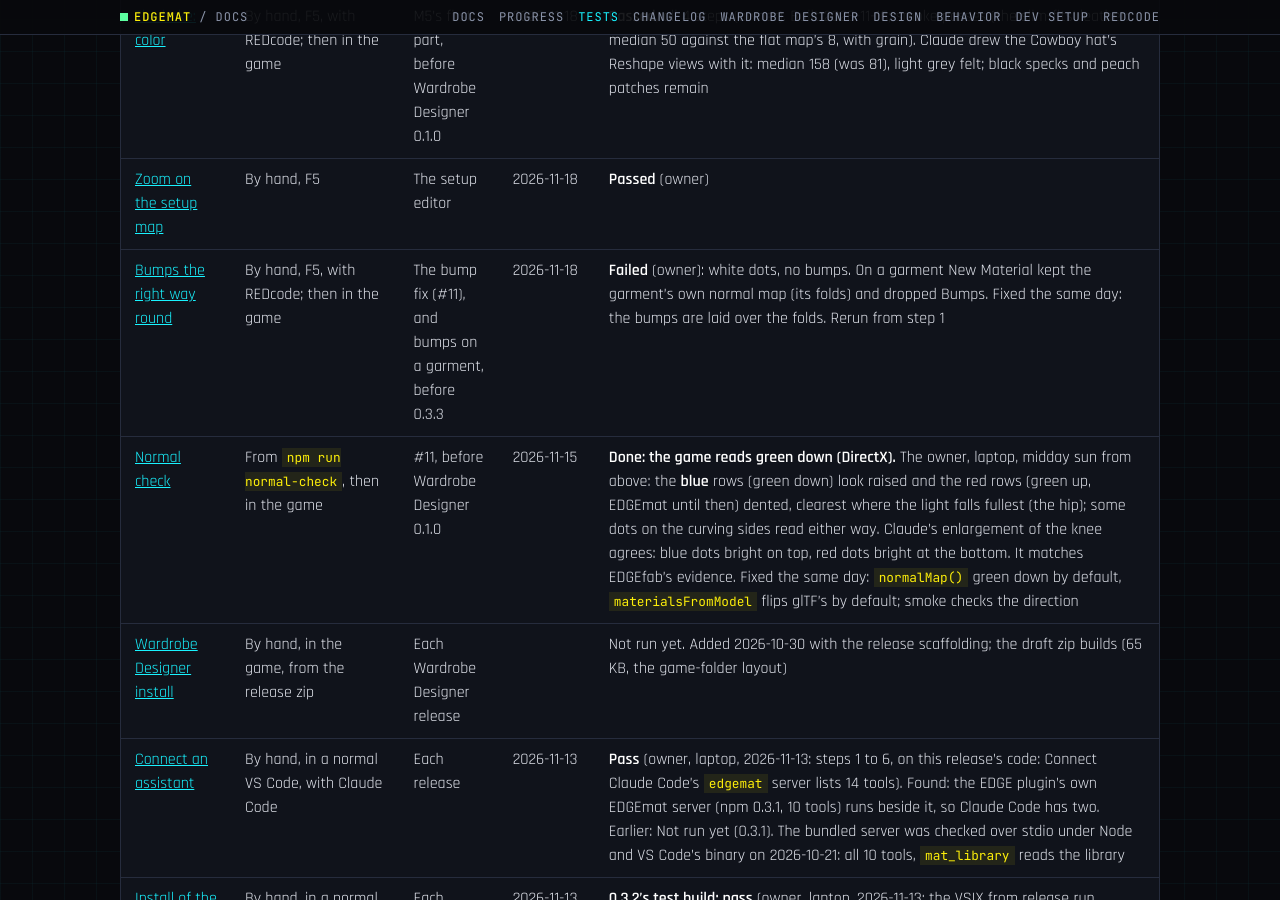
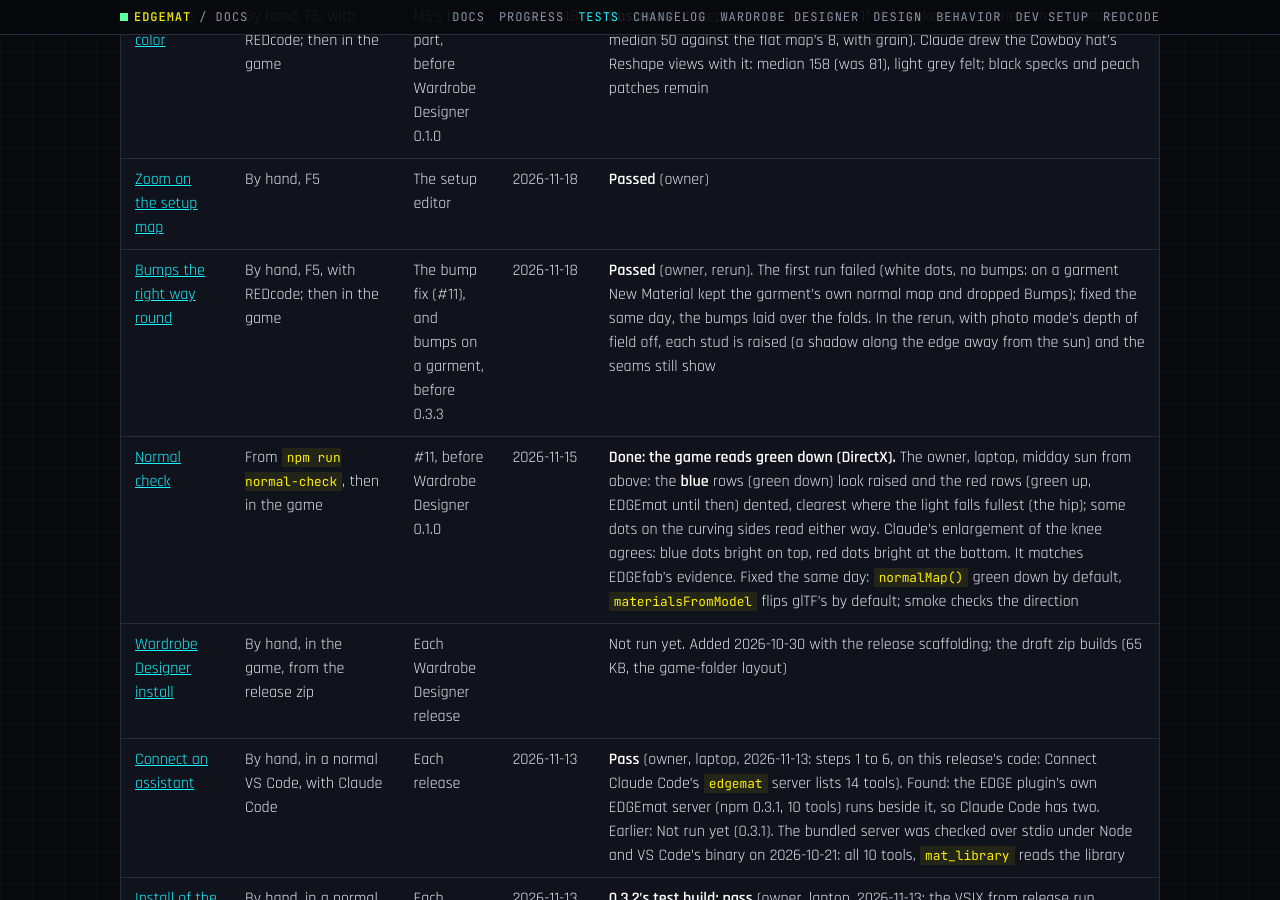
Before and after one commit to Edgemodders/EDGEmat, a Jekyll site: the page built from docs/testing.md, in a window 1280 px wide and 900 px high, scrolled down 5421 px. Built offline with Jekyll 4.4.1, drawn with Linux system fonts in a browser that asks for light colours; our own code applies the rules of GitHub Pages for plain Markdown files; some of the changed text lies outside the part shown.

Commit message:
Testing: Bumps the right way round passed on the rerun (raised studs on the slim-fits); depth of field off for close-ups
Co-Authored-By: Claude Opus 5.5 <noreply@anthropic.com>

```diff
--- a/docs/testing.md
+++ b/docs/testing.md
@@ -45,7 +45,7 @@ Last updated 2026-10-26.
 | [Reshape with the game's materials](#reshape-with-the-games-materials) | From `node scripts/reshape-check.mjs` (no credits: the hat made in the Reshape and keys test), then in the game | W3, before Wardrobe Designer 0.1.0 | | Not run yet. Built 2026-11-17; Claude's fitted picture shows the felt and brim in the game's materials, the band all the way round and the buckle in front |
 | [The bake: color](#the-bake-color) | By hand, F5, with REDcode; then in the game | M5's first part, before Wardrobe Designer 0.1.0 | 2026-11-18 | **Passed**, all 4 steps (owner). Built 2026-11-16; smoke passes (the slim-fits' leather: median 50 against the flat map's 8, with grain). Claude drew the Cowboy hat's Reshape views with it: median 158 (was 81), light grey felt; black specks and peach patches remain |
 | [Zoom on the setup map](#zoom-on-the-setup-map) | By hand, F5 | The setup editor | 2026-11-18 | **Passed** (owner) |
-| [Bumps the right way round](#bumps-the-right-way-round) | By hand, F5, with REDcode; then in the game | The bump fix (#11), and bumps on a garment, before 0.3.3 | 2026-11-18 | **Failed** (owner): white dots, no bumps. On a garment New Material kept the garment's own normal map (its folds) and dropped Bumps. Fixed the same day: the bumps are laid over the folds. Rerun from step 1 |
+| [Bumps the right way round](#bumps-the-right-way-round) | By hand, F5, with REDcode; then in the game | The bump fix (#11), and bumps on a garment, before 0.3.3 | 2026-11-18 | **Passed** (owner, rerun). The first run failed (white dots, no bumps: on a garment New Material kept the garment's own normal map and dropped Bumps); fixed the same day, the bumps laid over the folds. In the rerun, with photo mode's depth of field off, each stud is raised (a shadow along the edge away from the sun) and the seams still show |
 | [Normal check](#normal-check) | From `npm run normal-check`, then in the game | #11, before Wardrobe Designer 0.1.0 | 2026-11-15 | **Done: the game reads green down (DirectX).** The owner, laptop, midday sun from above: the **blue** rows (green down) look raised and the red rows (green up, EDGEmat until then) dented, clearest where the light falls fullest (the hip); some dots on the curving sides read either way. Claude's enlargement of the knee agrees: blue dots bright on top, red dots bright at the bottom. It matches EDGEfab's evidence. Fixed the same day: `normalMap()` green down by default, `materialsFromModel` flips glTF's by default; smoke checks the direction |
 | [Wardrobe Designer install](#wardrobe-designer-install) | By hand, in the game, from the release zip | Each Wardrobe Designer release | | Not run yet. Added 2026-10-30 with the release scaffolding; the draft zip builds (65 KB, the game-folder layout) |
 | [Connect an assistant](#connect-an-assistant) | By hand, in a normal VS Code, with Claude Code | Each release | 2026-11-13 | **Pass** (owner, laptop, 2026-11-13: steps 1 to 6, on this release's code: Connect Claude Code's `edgemat` server lists 14 tools). Found: the EDGE plugin's own EDGEmat server (npm 0.3.1, 10 tools) runs beside it, so Claude Code has two. Earlier: Not run yet (0.3.1). The bundled server was checked over stdio under Node and VS Code's binary on 2026-10-21: all 10 tools, `mat_library` reads the library |
@@ -714,7 +714,7 @@ It checks a second thing since its first run: bumps on a garment. A garment's ma
 | 2 | **1. The image** › **From an image file** › **Choose an image...** › `E:\Modding\Cyberpunk 2077\Projects\bump-studs.png` | A take: the grey with the studs |
 | 3 | **3. The material**: name `bump studs`, **Repeat** 6, **Bumps** Strong, **Shine** any. **Add to Project** | "Saved bump_studs into EDGEmat_Bumps and put on 2 mesh materials." |
 | 4 | Close the game if it runs. REDcode's Project view: **Pack and Install** | Installed: `EDGEmat_Bumps.archive` in the game's `archive\pc\mod` |
-| 5 | Start the game by day, outdoors. V wears the Comfy rocker slim-fits (if not: REDnode's Console, `addItem("Items.Pants_01_basic_01")`, then the inventory's **Legs** slot). Photo mode, close on a thigh, the sun above | Each stud looks **raised**: lit along its top rim, a shadow along its bottom rim, like a rivet. Backwards (dents) would be the other way: dark on top, lit at the bottom. The pants' folds and seams still show. Screenshots |
+| 5 | Start the game by day, outdoors. V wears the Comfy rocker slim-fits (if not: REDnode's Console, `addItem("Items.Pants_01_basic_01")`, then the inventory's **Legs** slot). Photo mode, close on a thigh, the sun above | Each stud looks **raised**: lit along its top rim, a shadow along its bottom rim, like a rivet. Backwards (dents) would be the other way: dark on top, lit at the bottom. The pants' folds and seams still show. Screenshots. Turn photo mode's **Depth of Field** off (Camera tab) first: its blur hides the studs' edges (it did in the rerun's first shot) |
 | 6 | Afterwards: close the game and delete `EDGEmat_Bumps.archive` from `archive\pc\mod` | |
 
 ### Parts check
```
Also changed, not shown: CLAUDE.md (+1 -1 lines), docs/progress.md (+1 -0 lines).
